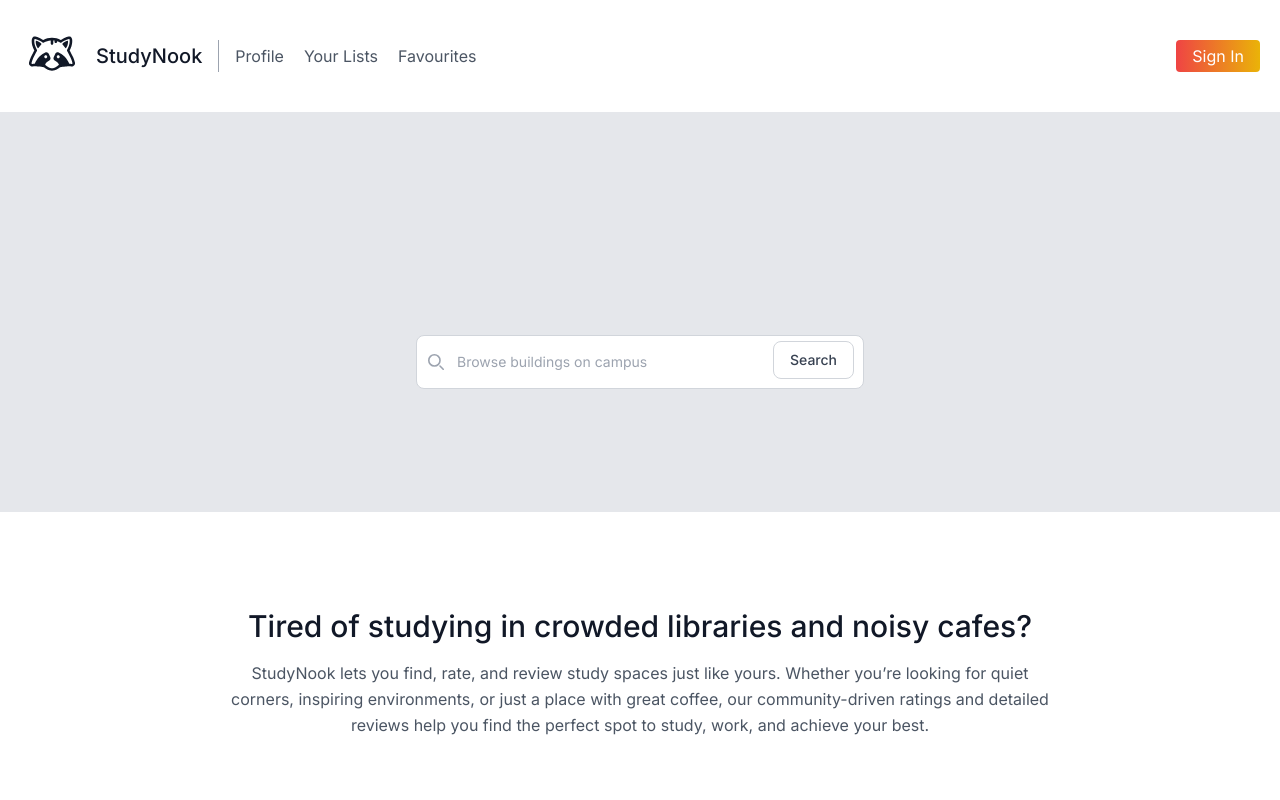
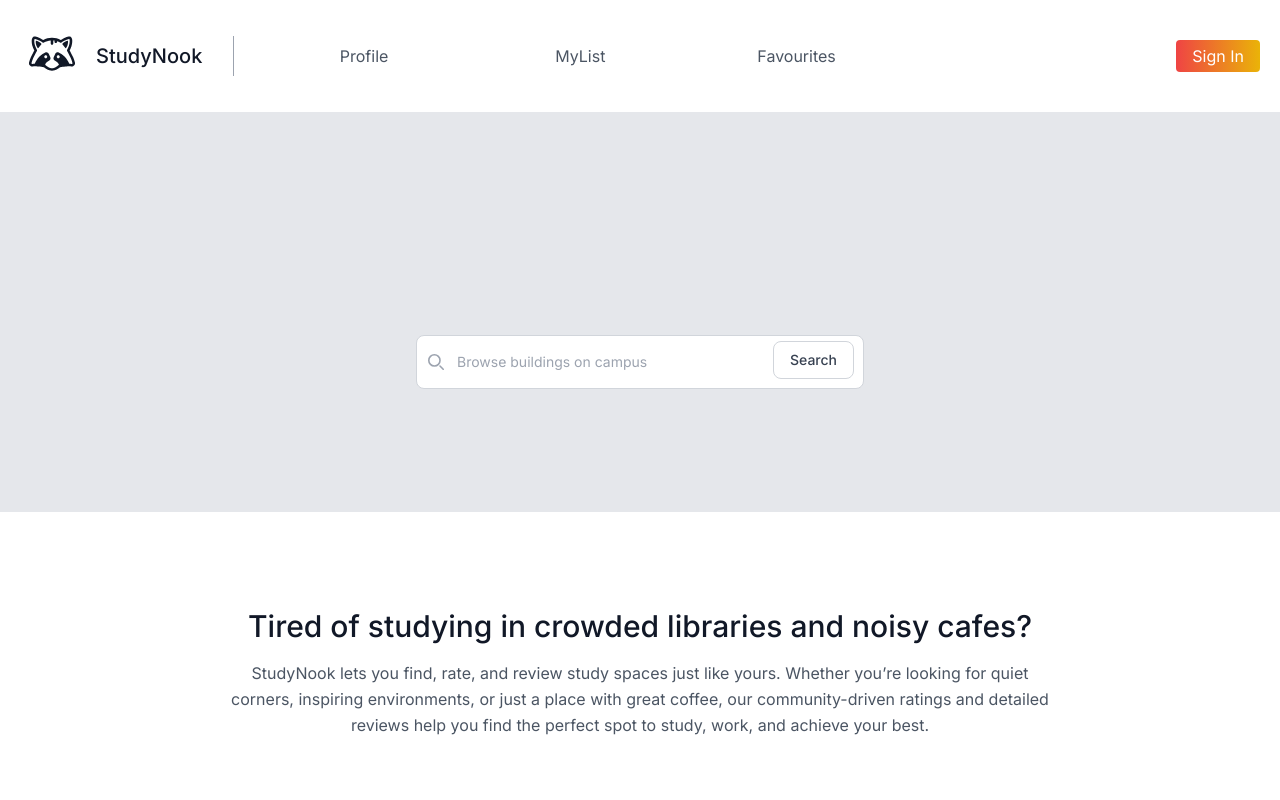
Before and after one commit to doh43/Outhouse, a Next.js app in the folder frontend/: page / in a window 1280 px wide. Shown: the top 800 px of the page. Built offline with nearby package versions, Linux system fonts and the light colour scheme.

Commit message:
added navibar links

```diff
--- a/frontend/src/components/navbar/Navbar.tsx
+++ b/frontend/src/components/navbar/Navbar.tsx
@@ -2,19 +2,21 @@
 import React from "react";
 import Image from "next/image";
 import { useRouter } from "next/navigation";
+import Links from "./links/NavLinks";
+import Link from "next/link"
 
 const Navbar = () => {
 
   const router = useRouter();
 
-  const handleClick = () => {
+  const handleLoginClick = () => {
     router.push("/login")
   }
 
   return (
     <header className="text-gray-600 body-font">
       <div className="container mx-auto flex flex-wrap p-5 flex-col md:flex-row items-center">
-        <a className="flex title-font font-medium items-center text-gray-900 mb-4 md:mb-0">
+        <Link href="/" className="flex title-font font-medium items-center text-gray-900 mb-4 md:mb-0">
           <svg
             className="w-16 h-16 mt-2"
             xmlns="http://www.w3.org/2000/svg"
@@ -26,14 +28,14 @@ const Navbar = () => {
             <path d="M19.498,25.029c-0.216-0.07-0.446-0.052-0.646,0.053c-0.199,0.106-0.345,0.288-0.405,0.504   c-0.385,1.383-0.276,4.392,0.834,7.998c0.642,2.083,1.938,4.36,2.863,5.666c0.151,0.212,0.392,0.34,0.652,0.346   c0.006,0,0.012,0,0.018,0c0.253,0,0.492-0.117,0.649-0.318l5.858-7.434c0.25-0.323,0.224-0.78-0.06-1.073   C26.967,28.408,23.311,26.312,19.498,25.029z" />
           </svg>
           <span className="ml-3 text-xl">StudyNook</span>
-        </a>
-        <nav className="md:mr-auto md:ml-4 md:py-1 md:pl-4 md:border-l md:border-gray-400	flex flex-wrap items-center text-base justify-center">
-          <a className="mr-5 hover:text-gray-900">Profile</a>
-          <a className="mr-5 hover:text-gray-900">Your Lists</a>
-          <a className="mr-5 hover:text-gray-900">Favourites</a>
-        </nav>
+
+        </Link>
+        <a className="border-r border-gray-400 w-8 h-10"></a>
+
+          <Links />
+
         <button className="inline-flex text-white bg-gradient-to-r from-red-500 to-yellow-500 border-0 py-1 px-4 focus:outline-none hover:from-twilightOrange hover:to-twilightBlue rounded"
-        onClick={handleClick}>
+          onClick={handleLoginClick}>
           Sign In
         </button>
       </div>
--- /dev/null
+++ b/frontend/src/components/navbar/links/NavLinks.tsx
@@ -0,0 +1,35 @@
+import Link from "next/link"
+import styles from "./links.module.css"
+
+const Links = () => {
+
+    const links = [
+        {
+            title: "Profile",
+            path: "/profile",
+            className: "profileLink"
+        },
+        {
+            title: "MyList",
+            path: "/mylist",
+            className: "mylistLink"
+        },
+        {
+            title: "Favourites",
+            path: "/favourites",
+            className: "favouritesLink"
+        },
+    ]
+
+    return (
+        <ul className={styles.linkList}>
+            {links.map((link => (
+                <Link href={link.path} key={link.title} className={styles[link.className]}>
+                    <li>{link.title}</li>
+                </Link>
+            )))}
+        </ul>
+    )
+}
+
+export default Links
--- /dev/null
+++ b/frontend/src/components/navbar/links/links.module.css
@@ -0,0 +1,29 @@
+.linkList {
+    display: flex;
+    flex-direction: row;
+    justify-content: space-evenly;
+    text-align: center;
+    align-items: center;
+    flex-grow: 1;
+    margin: 0 250px 0 0;
+    height: 40px;
+}
+
+.profileLink,
+.mylistLink,
+.favouritesLink {
+    display: flex;
+    align-items: center;
+    justify-content: center;
+    border-radius: 20px;
+    padding: 0 30px 0 30px;
+    width: 25%;
+    height: 40px;
+}
+
+.profileLink:hover,
+.mylistLink:hover,
+.favouritesLink:hover  {
+    color: white;
+    background-color: #070033;
+}
--- /dev/null
+++ b/frontend/src/components/navbar/links/navlink/navLink.module.css
@@ -0,0 +1,5 @@
+.linkContainer {
+    min-width: 100px;
+    padding: 10px;
+    border-radius: 20px;
+}
--- /dev/null
+++ b/frontend/src/components/navbar/links/navlink/navLink.tsx
@@ -0,0 +1,16 @@
+"use client"
+
+import Link from "next/link"
+import styles from "./navLink.module.css"
+import { usePathname } from "next/navigation"
+
+const navLink = ({ link }) => {
+
+    const pathName = usePathname()
+
+    return (
+        <Link href={link.path} className={`${styles.linkContainer} ${pathName === link.path && styles.active}`}>
+            {link.title}
+        </Link>
+    )
+}
```
